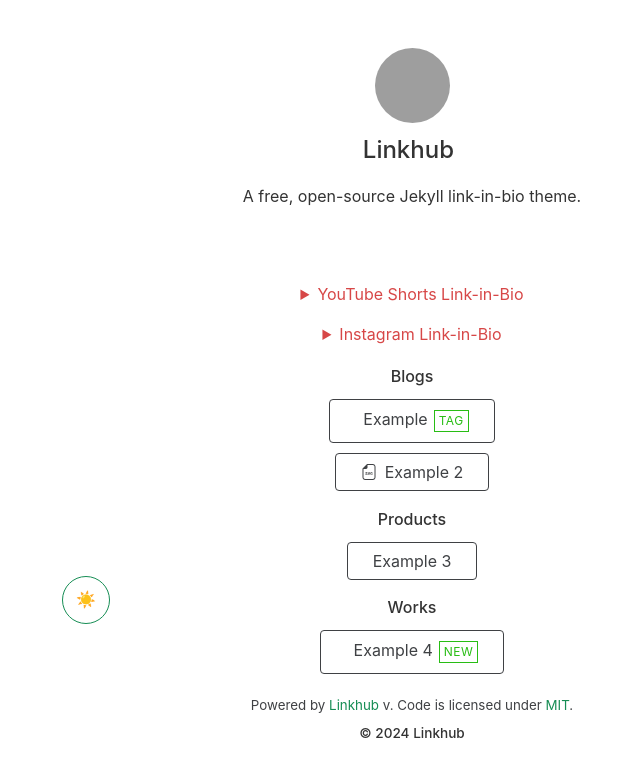
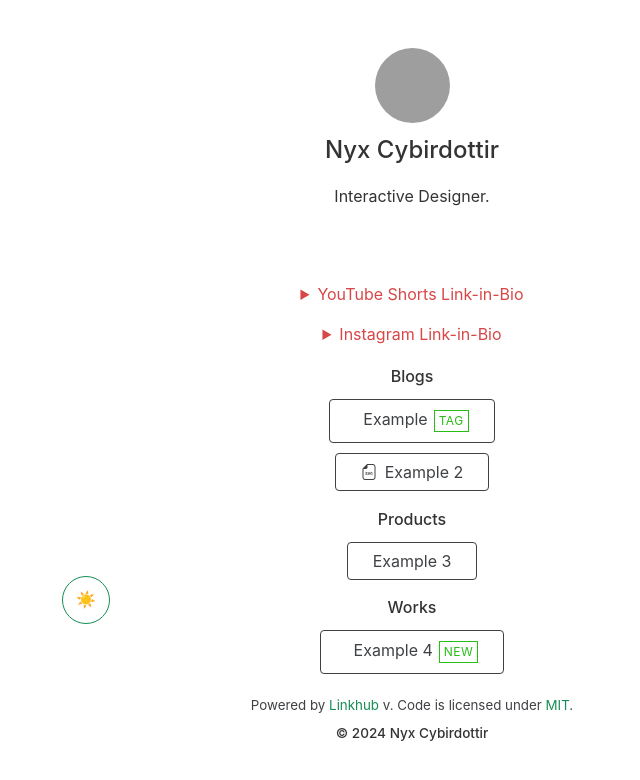
Before and after one commit to NYXcd/links, a Jekyll site: the page built from index.html, in a window 1280 px wide, cut to the strip 0-948 px from the top of the page. Shown: the top 780 px of the strip, without its empty margins (228-868 px from the left). Built offline with Jekyll 4.4.1, drawn with Linux system fonts in a browser that asks for light colours; nearby versions of some CDN libraries; grey boxes are pictures that could not be loaded.

Commit message:
Update _config.yml

```diff
--- a/_config.yml
+++ b/_config.yml
@@ -2,9 +2,9 @@
 theme: linkhub-jekyll-theme
 
 # Site Configuration
-name: Linkhub  # Name of your website
+name: Nyx Cybirdottir  # Name of your website
 tagline: Links  # Set your preferred page title
-description: A free, open-source Jekyll link-in-bio theme.  # Also used as a meta description
+description: Interactive Designer.  # Also used as a meta description
 favicon:
   path: https://i.ibb.co/SBRmBmt/favicon.png # Path / URL to the favicon of your website (e.g., 'assets/images/favicon.png')
   type: png # File format of image. Change according to your image. Supported types: https://developer.mozilla.org/en-US/docs/Web/Media/Formats/Image_types
@@ -23,7 +23,7 @@
 
 # Verified Badge Configuration
 badge:
-  enable: true # Set to 'true' or 'false' to enable / disable the badge
+  enable: false # Set to 'true' or 'false' to enable / disable the badge
   icon: ri:verified-badge-fill  # Enter the icon name for the badge from Iconify Design (https://icon-sets.iconify.design/)
   color: '#dfb221'  # Define the color of the badge
 
```
